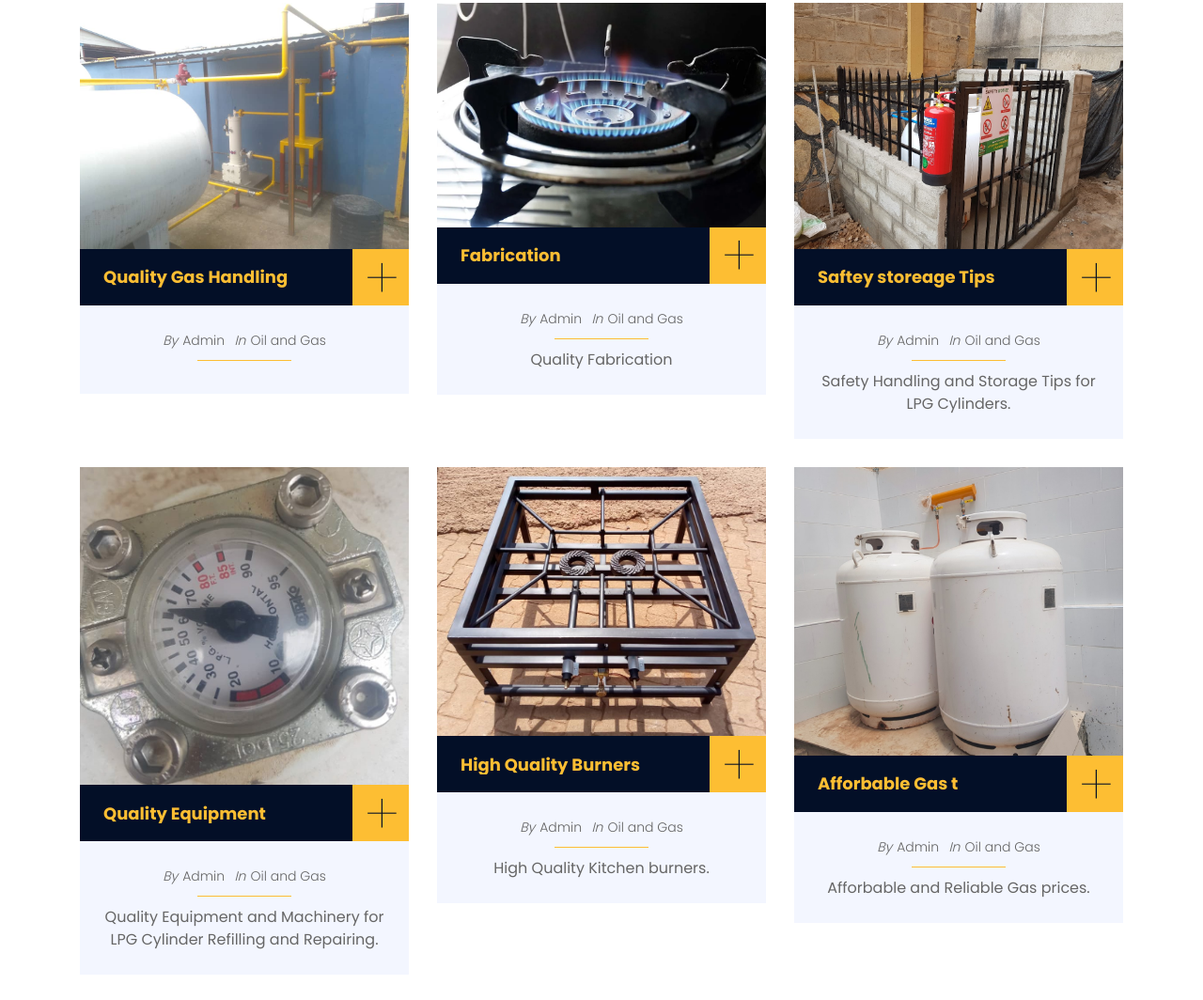
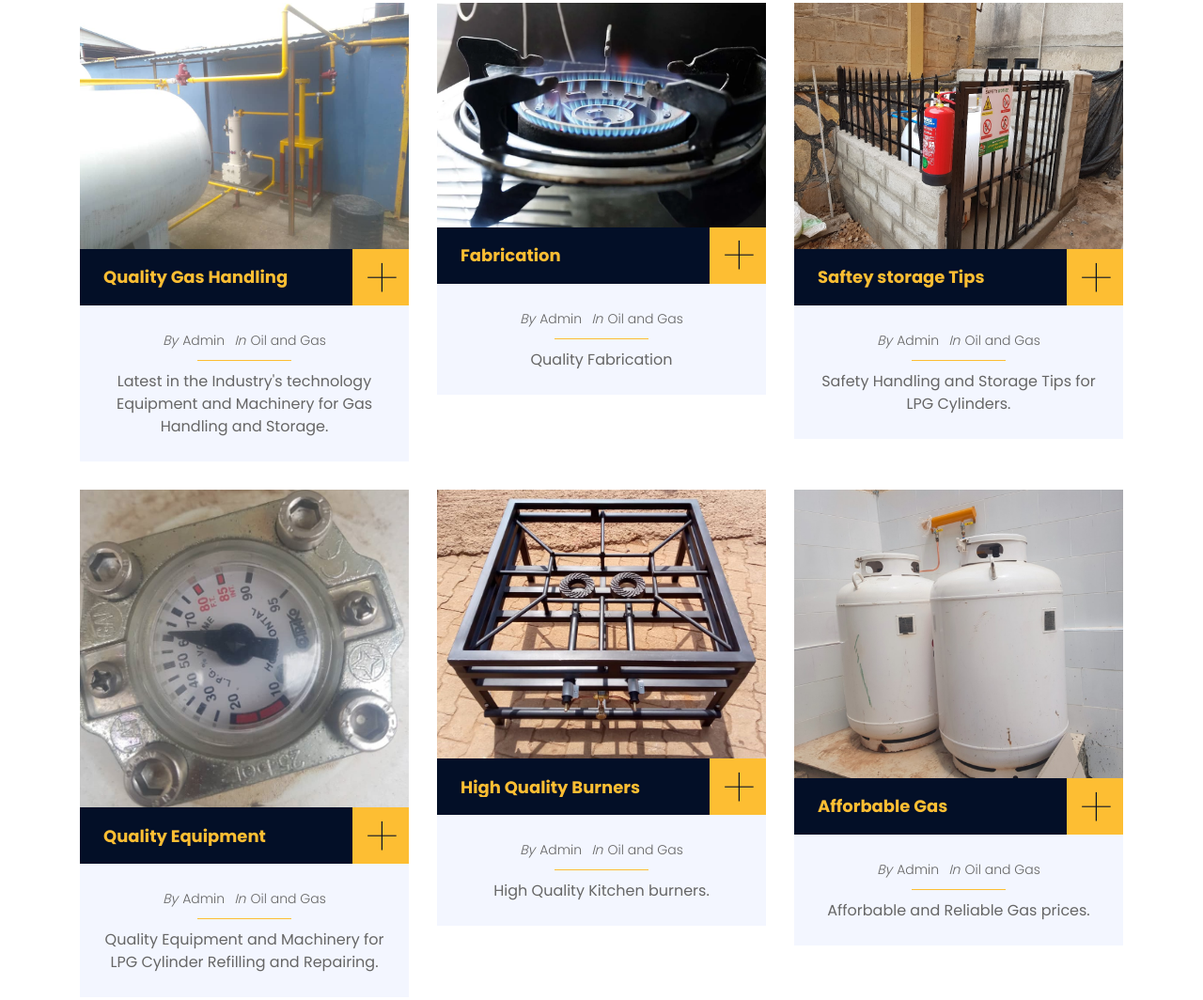
Before and after one commit to DoneKan/Garden-petroluem, a plain HTML site: page blog.html in a window 1280 px wide. Shown: the part 705-1769 px from the top of the page at 94% size. Drawn offline with nearby package versions, Linux system fonts and the light colour scheme.

Commit message:
edited blog page

```diff
--- a/blog.html
+++ b/blog.html
@@ -160,7 +160,7 @@
                             </div>
                             <div class="blog-text">
                                 <p>
-
+                                    Latest in the Industry's technology Equipment and Machinery for Gas Handling and Storage.
                                 </p>
                             </div>
                         </div>
@@ -191,7 +191,7 @@
                                 <img src="img/blog-3.jpg" alt="Image">
                             </div>
                             <div class="blog-title">
-                                <h3>Saftey storeage Tips</h3>
+                                <h3>Saftey storage Tips</h3>
                                 <a class="btn" href="">+</a>
                             </div>
                             <div class="blog-meta">
@@ -251,7 +251,7 @@
                                 <img src="img/service-4.jpg" alt="Image">
                             </div>
                             <div class="blog-title">
-                                <h3>Afforbable Gas t</h3>
+                                <h3>Afforbable Gas </h3>
                                 <a class="btn" href="">+</a>
                             </div>
                             <div class="blog-meta">
```
